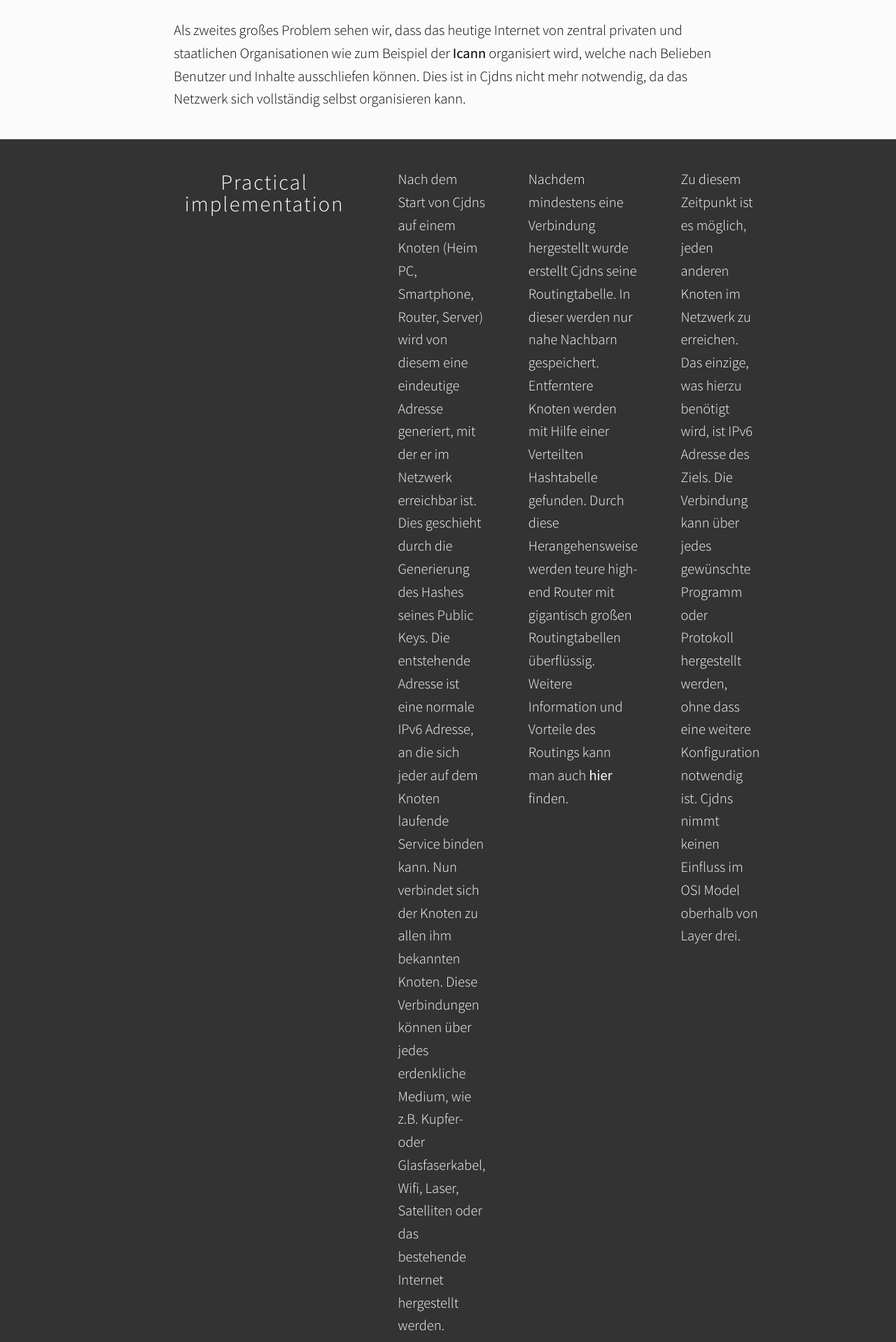
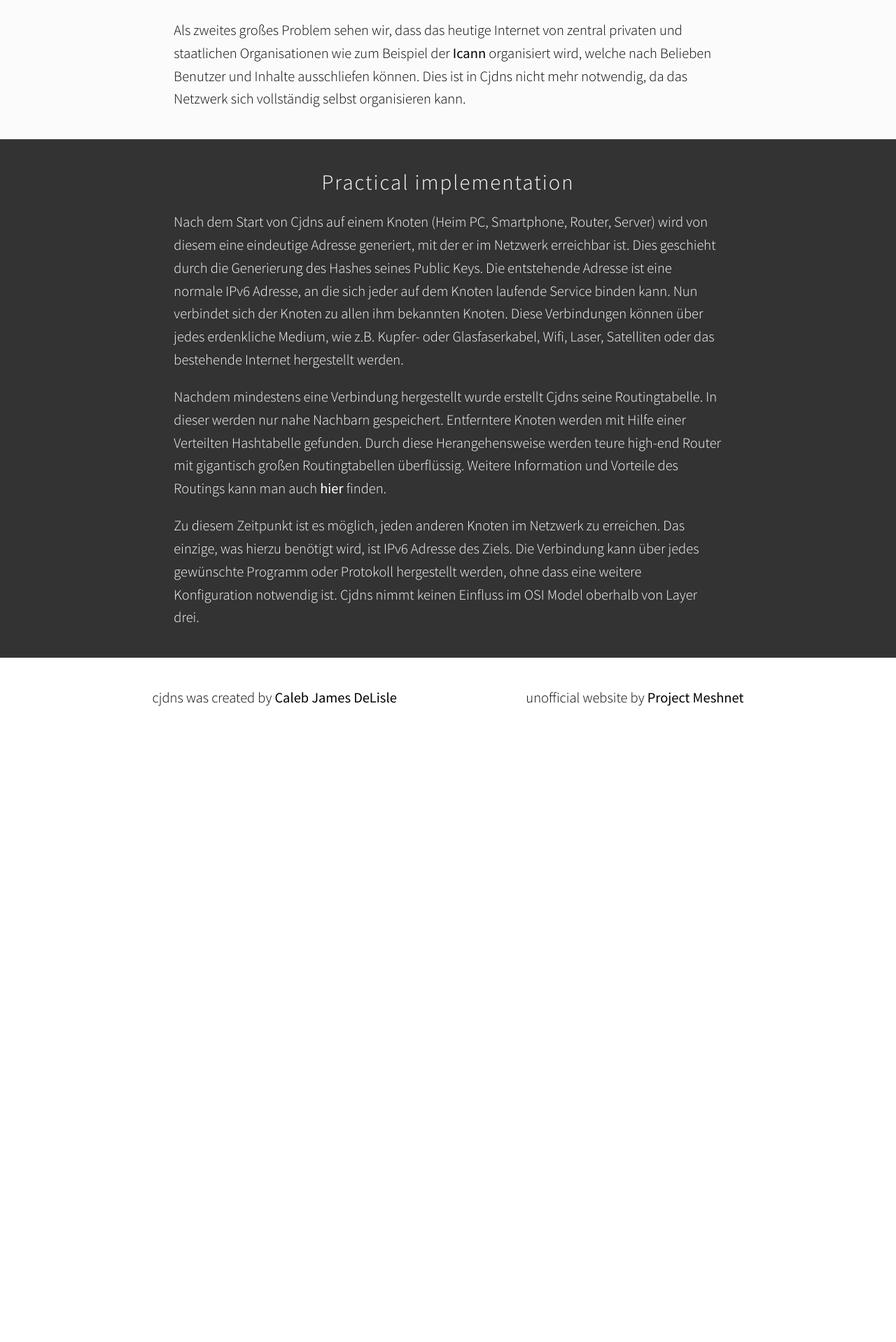
Before and after one commit to mawalu/cjdns-website, a Jekyll site: the page built from index.html, in a window 1280 px wide. Shown: the part 1960-3878 px from the top of the page at 70% size. Built offline with Jekyll 4.4.1, drawn with Linux system fonts in a browser that asks for light colours; nearby versions of some CDN libraries; after the commit the page ends 3015 px from its top, so only the background shows below that.

Commit message:
Update basic.sass

```diff
--- a/_sass/basic.sass
+++ b/_sass/basic.sass
@@ -57,6 +57,6 @@ nav
 header a
     font-weight: 300
 
-section:last-of-type
+body > footer
     display: flex
     justify-content: space-between
```
